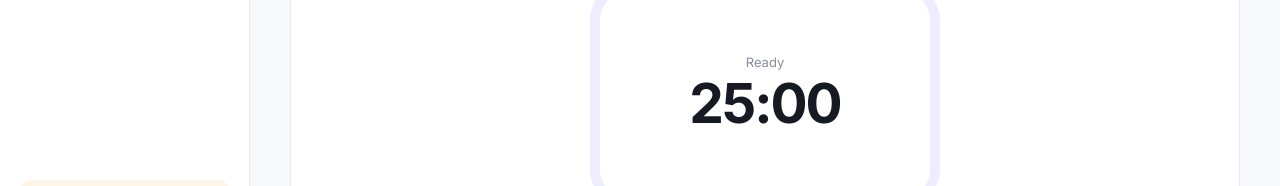
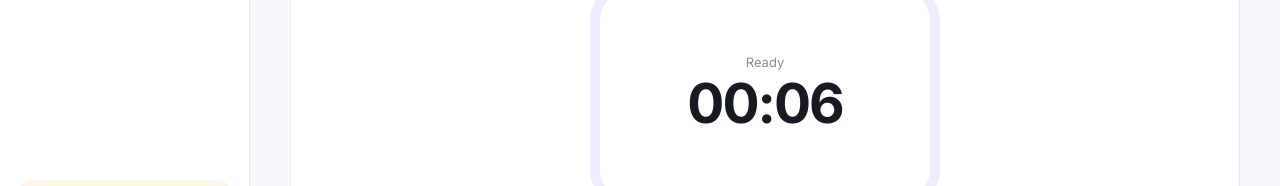
Before and after one commit to Shreyasingh223/FocusFlow, a React (Vite) app: page / in a window 1280 px wide. Shown: the part 523-709 px from the top of the page. Built offline with nearby package versions, Linux system fonts and the light colour scheme.

Commit message:
Timer Update

```diff
--- a/src/App.jsx
+++ b/src/App.jsx
@@ -1,7 +1,7 @@
 import TaskList from "./components/TaskList";
 import Timer from "./components/Timer";
 
-import { useState } from "react";
+import { useCallback, useEffect, useState } from "react";
 import {
   LayoutDashboard,
   CheckSquare,
@@ -21,9 +21,15 @@ import "./App.css";
 function App() {
   const [darkMode, setDarkMode] = useState(false);
   const [sidebarOpen, setSidebarOpen] = useState(false);
+
   const [selectedTask, setSelectedTask] = useState(null);
 
-  const [tasks, setTasks] = useState([
+  const [tasks, setTasks] = useState(() => {
+    const savedTasks = localStorage.getItem("focusflow-tasks");
+
+    return savedTasks
+      ? JSON.parse(savedTasks)
+      : [
         {
           id: 1,
           title: "Finish React project",
@@ -48,11 +54,63 @@ function App() {
           priority: "Medium",
           completed: true,
         },
+      ];
+  });
+
+  useEffect(() => {
+    localStorage.setItem(
+      "focusflow-tasks",
+      JSON.stringify(tasks)
+    );
+  }, [tasks]);
+
+  // Sessions
+  const [sessions, setSessions] = useState(() => {
+    const savedSessions =
+      localStorage.getItem("focusflow-sessions");
+
+    return savedSessions
+      ? JSON.parse(savedSessions)
+      : [];
+  });
+
+
+  // Save sessions
+  useEffect(() => {
+    localStorage.setItem(
+      "focusflow-sessions",
+      JSON.stringify(sessions)
+    );
+  }, [sessions]);
+
+  const completeSession = useCallback(() => {
+    if (!selectedTask) return;
+
+    const task = tasks.find(
+      (task) => task.id === selectedTask
+    );
+
+    if (!task) return;
+
+    const newSession = {
+      id: Date.now(),
+      taskId: task.id,
+      taskTitle: task.title,
+      duration: 25,
+      completedAt: new Date().toISOString(),
+    };
+
+    setSessions((previousSessions) => [
+      ...previousSessions,
+      newSession,
     ]);
+  }, [selectedTask, tasks]);
 
+  //find selected tasks
   const currentTask = tasks.find(
     (task) => task.id === selectedTask
   );
+
   return (
     <div className={darkMode ? "app dark" : "app"}>
 
@@ -182,6 +240,7 @@ function App() {
           {/* Timer */}
           <Timer
             selectedTask={currentTask}
+            completeSession={completeSession}
           />
 
 
--- a/src/components/TaskList.jsx
+++ b/src/components/TaskList.jsx
@@ -1,4 +1,4 @@
-import { useEffect, useState } from "react";
+import { useState } from "react";
 import { Trash2, Plus, X } from "lucide-react";
 
 function TaskList({
@@ -7,13 +7,6 @@ function TaskList({
   selectedTask,
   setSelectedTask,
 }) {
-
-  useEffect(() => {
-    localStorage.setItem(
-      "focusflow-tasks",
-      JSON.stringify(tasks)
-    );
-  }, [tasks]);
 
   const [showForm, setShowForm] = useState(false);
 
@@ -67,6 +60,10 @@ function TaskList({
     setTasks((previousTasks) =>
       previousTasks.filter((task) => task.id !== id)
     );
+
+    if (selectedTask === id) {
+      setSelectedTask(null);
+    }
   };
 
   const completedTasks = tasks.filter(
--- a/src/components/Timer.jsx
+++ b/src/components/Timer.jsx
@@ -1,12 +1,13 @@
-import { useState } from "react";
+import { useEffect, useState } from "react";
 import { useTimer } from "../hooks/useTimer";
 
-function Timer({ selectedTask }) {
+function Timer({ selectedTask, completeSession }) {
 
   const [mode, setMode] = useState("focus");
+  const [sessionCompleted, setSessionCompleted] = useState(false);
 
   const durations = {
-    focus: 25,
+    focus: 0.1,
     short: 10,
     long: 15,
   };
@@ -20,9 +21,25 @@ function Timer({ selectedTask }) {
     reset,
   } = useTimer(durations[mode]);
 
+  useEffect(() => {
+    if (
+      mode === "focus" &&
+      minutes === 0 &&
+      remainingSeconds === 0 &&
+      selectedTask &&
+      !sessionCompleted
+    ) {
+      completeSession();
+      setSessionCompleted(true);
+    }
+  }, [mode, minutes, remainingSeconds, selectedTask, completeSession, sessionCompleted]);
+
+
+
 
   const changeMode = (newMode) => {
     setMode(newMode);
+    setSessionCompleted(false);
     reset(durations[newMode]);
   };
 
@@ -144,13 +161,18 @@ function Timer({ selectedTask }) {
         </button>
 
 
-        <button onClick={() => reset(durations[mode])}>
+        <button
+          onClick={() => {
+            setSessionCompleted(false);
+            reset(durations[mode]);
+          }}
+        >
           Reset
         </button>
 
-      </div>
+    </div>
 
-    </section>
+    </section >
   );
 }
 
```
Lines whose indentation alone changed are shown as unchanged.
